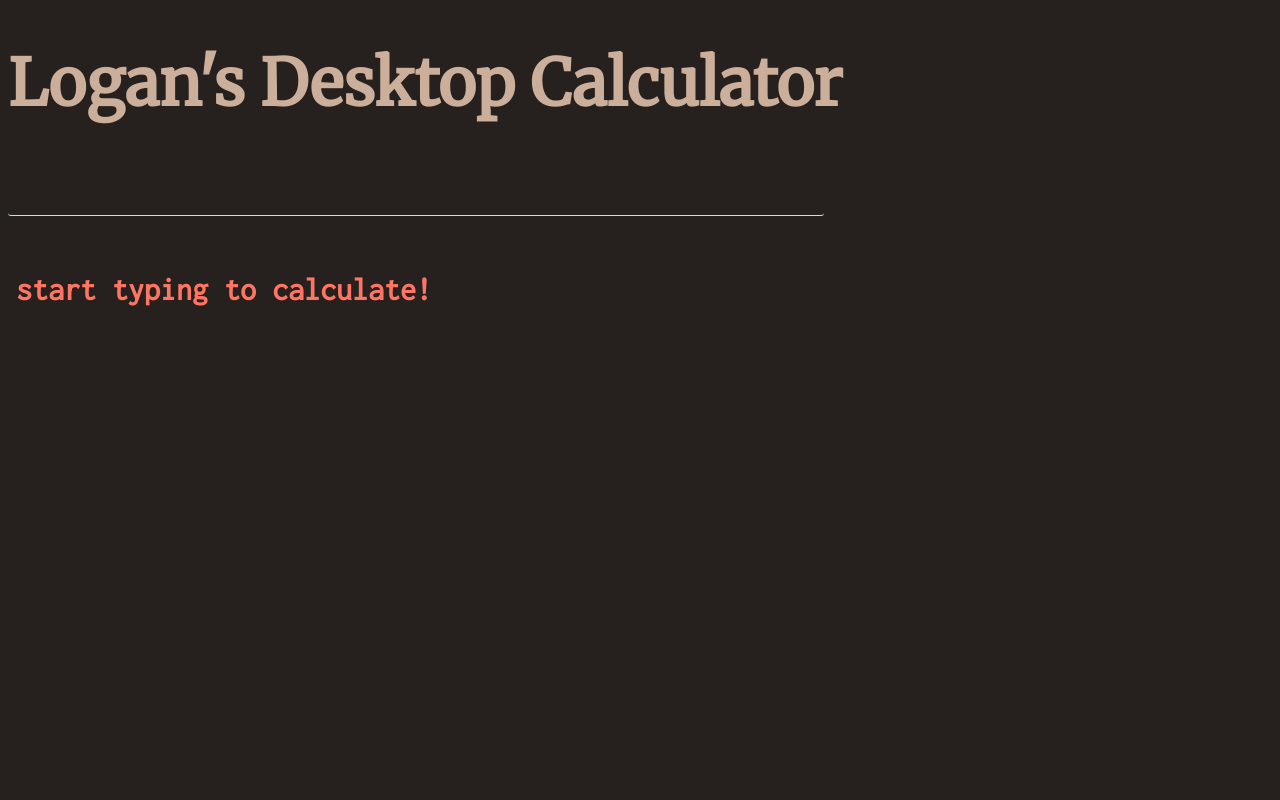
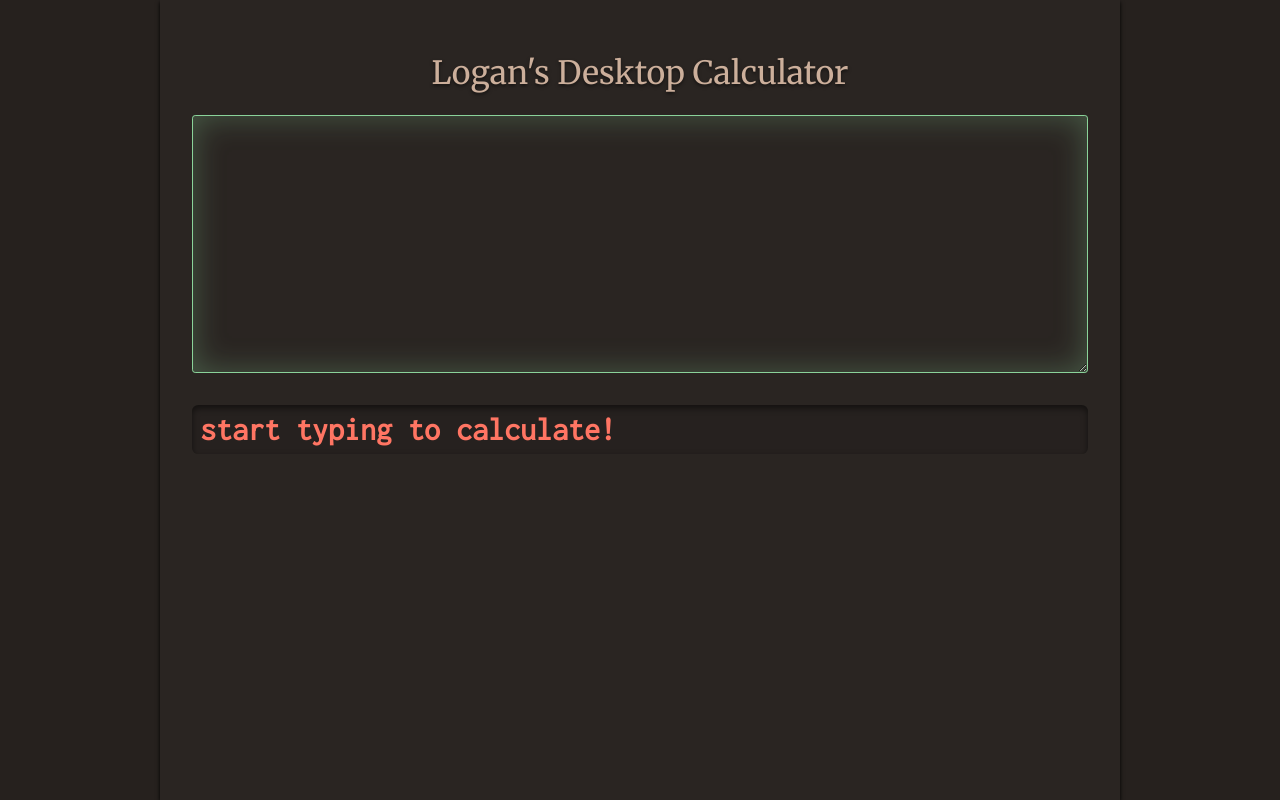
Before and after one commit to loganzartman/logans-desktop-calculator, a website built with webpack: page src/index.html in a window 1280 px wide. Built offline with nearby package versions, Linux system fonts and the light colour scheme.

Commit message:
style updates

```diff
--- a/src/index.html
+++ b/src/index.html
@@ -5,63 +5,113 @@
         <title>Logan's Desktop Calculator</title>
         <link href="https://fonts.googleapis.com/css?family=Inconsolata|Merriweather" rel="stylesheet">
         <style>
-            html, input {
+            html {
                 color: #CCAF9B;
                 background: #26211E;
                 font-size: 2em;
+                height: 100%;
             }
-            input {
+
+            body {
+                font-family: "Inconsolata", monospace;
+                display: flex;
+                justify-content: center;
+                height: 100%;
+                margin: 0;
+            }
+
+            header {
+                font-family: "Merriweather", serif;
+            }
+
+            h1 {
+                text-align: center;
+                font-size: 1em;
+                text-shadow: 0px 0.05em 0.1em rgba(0, 0, 0, 0.5);
+                font-weight: 200;
+            }
+
+            .container {
+                top: 0;
+                position: absolute;
+                width: 100%;
+                height: 100%;
+                box-sizing: border-box;
+                display: flex;
+                flex-direction: column;
+                max-width: 30rem;
+                padding: 1em;
+                background: rgba(255, 255, 255, 0.02);
+                overflow: auto;
+                overflow-wrap: break-word;
+                box-shadow: 0px 2px 4px black;
+            }
+
+            main {
+                display: flex;
+                flex-direction: column;
+            }
+
+            #input {
                 font-family: "Inconsolata", monospace;
                 font-size: 1em;
-                width: 25em;
-                border: none;
-                border-bottom: 1px solid #A3FFB8;
+                width: auto;
+                height: 7.5em;
+                border: 1px solid rgba(163, 255, 184, 0.8);
                 padding: 0.25em;
                 border-radius: 0.1em;
                 outline: none;
-                color: #A3FFB8;
+                color: #a3ffb8;
+                background: none;
+                box-shadow: 0px 0px 1em rgba(163, 255, 184, 0.25) inset;
             }
+
             #stack {
+                display: flex;
+                flex-direction: column;
+                flex-wrap: wrap;
                 font-size: 1em;
                 color: #FF7563;
                 font-weight: bold;
                 padding: 0.25em;
                 margin-top: 0.5em;
-                border-radius: 0.1em;
-                display: inline-block;
+                border-radius: 0.2em;
+                background: rgba(0, 0, 0, 0.1);
+                box-shadow: 0px 0.1em 0.2em rgba(0, 0, 0, 0.5) inset;
             }
+
             #registers {
+                display: flex;
+                flex-direction: row;
+                flex-wrap: wrap;
                 margin-top: 0.5em;
-                display: inline-block;
             }
+
             #registers>span {
-                background: #45CC3B;
-                color: #26211E;
+                background: rgba(163, 255, 184, 0.2);
+                color: rgba(163, 255, 184, 1);
                 font-style: italic;
                 font-size: 1em;
                 padding: 0.1em 0.3em;
                 margin-right: 0.25em;
                 border-radius: 0.1em;
             }
-            body {
-                font-family: "Inconsolata", monospace;
-            }
-            header {
-                font-family: "Merriweather", serif;
-            }
-            input::selection {
+
+            #input::selection {
                 background: #A3FFB830;
             }
         </style>
     </head>
     <body>
+        <div class="container">
         <header>
             <h1>Logan's Desktop Calculator</h1>
         </header>
         <main>
-            <input type="text" id="input"/><br>
-            <span id="registers"></span><br>
+            <textarea id="input"></textarea>
+            <span id="registers"></span>
             <span id="stack">start typing to calculate!</span>
         </main>
+        </div>
     </body>
 </html>
```
